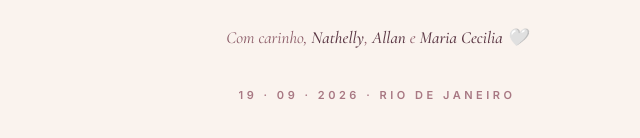
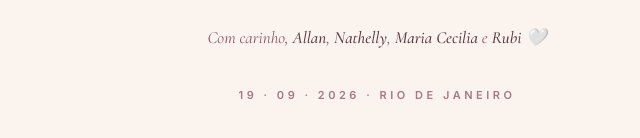
Before and after one commit to allanaramont/batizado-maria-cecilia, a website built with Vite: page index.html in a window 1280 px wide. Shown: the part 5077-5215 px from the top of the page, 263-903 px from the left. Built offline with nearby package versions, Linux system fonts and the light colour scheme.

Commit message:
copy: assinatura do footer com Allan primeiro e inclui Rubi
De: 'Com carinho, Nathelly, Allan e Maria Cecilia'
Para: 'Com carinho, Allan, Nathelly, Maria Cecilia e Rubi'

- Ordem: Allan primeiro, depois Nathelly
- Inclui Rubi (provavelmente a cachorra/gata da familia)
- Todos com <em> pra manter o italic rosa do destaque

```diff
--- a/index.html
+++ b/index.html
@@ -662,8 +662,9 @@
           pelo amor e pelas bênçãos de Deus.”
         </blockquote>
         <p class="footer-sign" data-reveal="up">
-          Com carinho, <em>Nathelly</em>, <em>Allan</em> e
-          <em>Maria Cecilia</em> <span aria-hidden="true">🤍</span>
+          Com carinho, <em>Allan</em>, <em>Nathelly</em>,
+          <em>Maria Cecilia</em> e <em>Rubi</em>
+          <span aria-hidden="true">🤍</span>
         </p>
         <p class="footer-meta" data-reveal="up">19 · 09 · 2026 · Rio de Janeiro</p>
       </footer>
```
